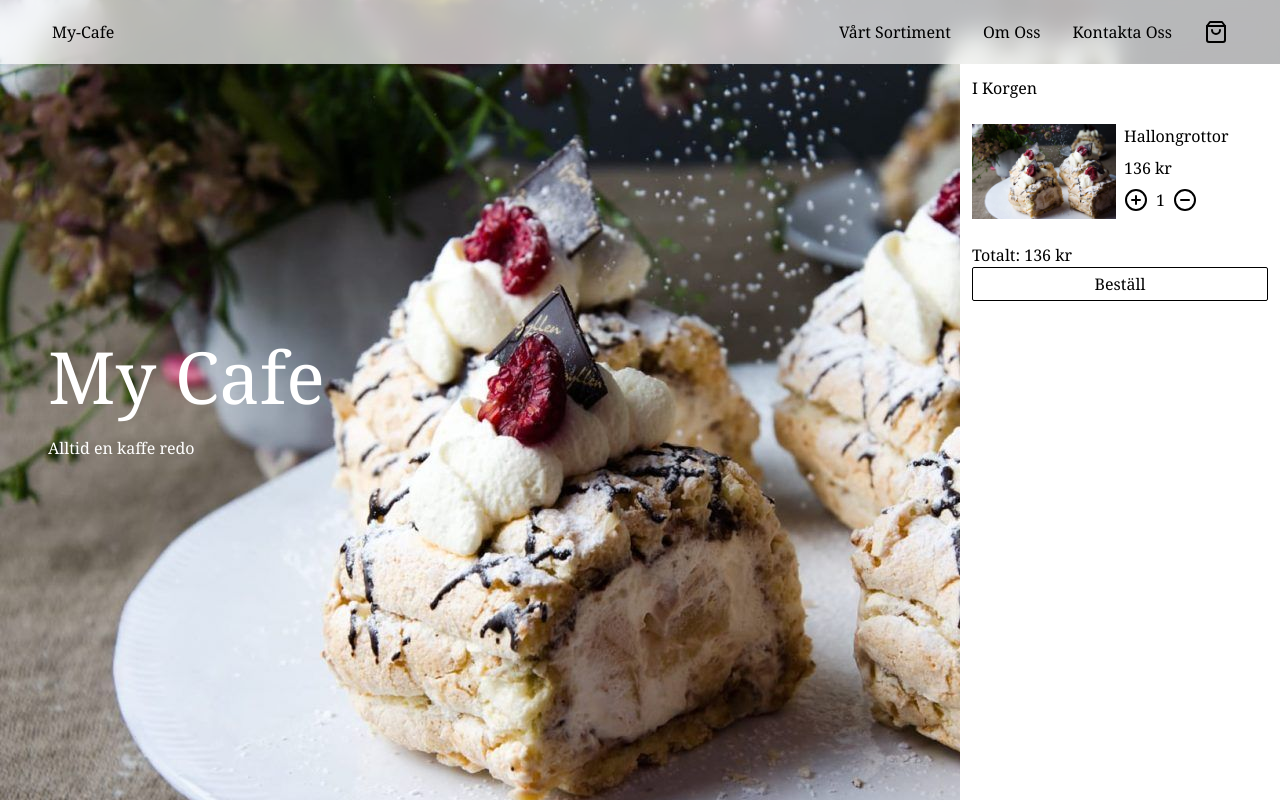
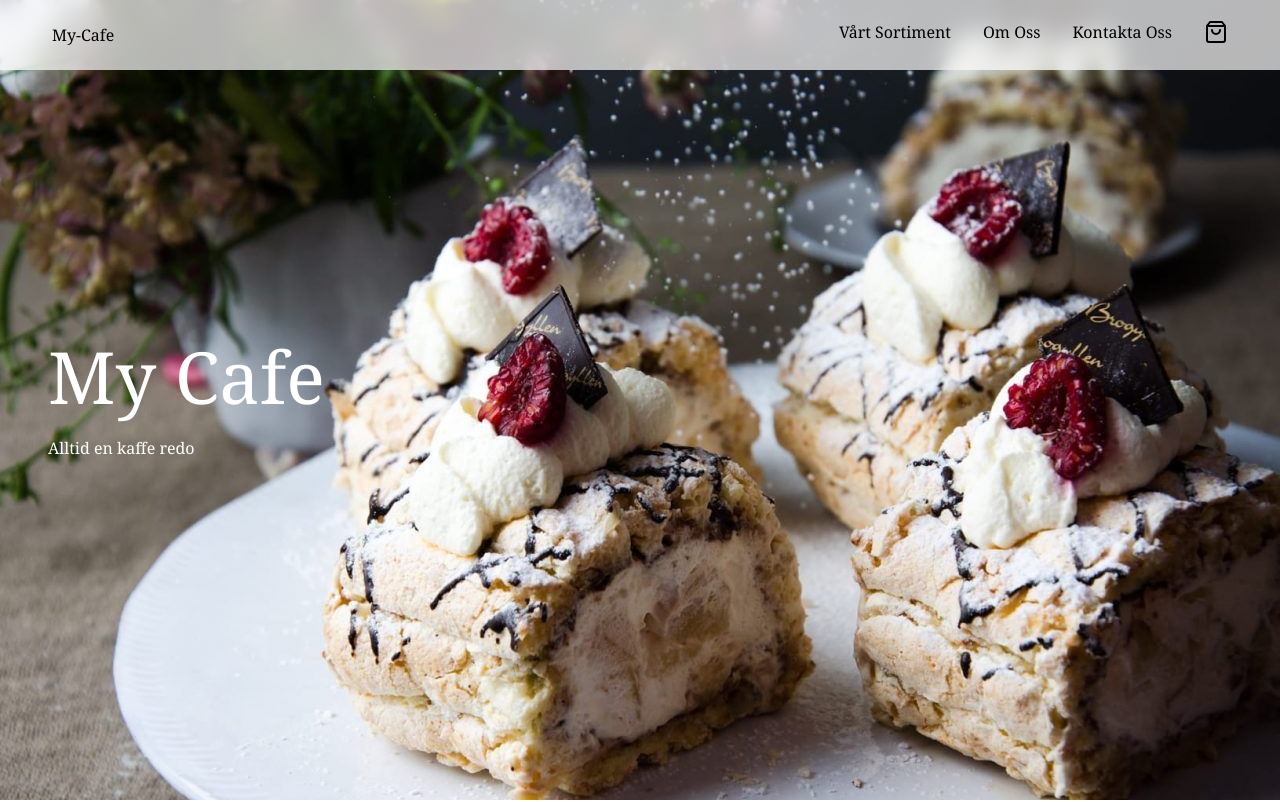
Before and after one commit to TaraSkoglund/my-cafe, a Next.js app: page / in a window 1280 px wide. Shown: the top 802 px of the page. Built offline with nearby package versions, Linux system fonts and the light colour scheme.

Commit message:
added state to header to open sidebare (wip)

```diff
--- a/app/page.js
+++ b/app/page.js
@@ -1,14 +1,13 @@
 import About from "@/components/About";
 import Assortment from "@/components/Assortment";
 import Form from "@/components/Form";
-import SideBare from "@/components/SideBare";
 import Image from "next/image";
 
 export default function Home() {
   return (
     <main>
       <div>
-        <section className="relative">
+        <section className="relative z-10">
           <Image
             src="/assets/tårta1-bred.jpeg"
             width={500}
@@ -39,7 +38,6 @@ export default function Home() {
             <h3>031 55 876</h3>
           </div>
         </footer>
-        <SideBare className="relative h-screen w-80" />
       </div>
     </main>
   );
--- a/components/Header.jsx
+++ b/components/Header.jsx
@@ -1,12 +1,14 @@
 "use client";
+import SideBare from "@/components/SideBare";
 import { Bars3Icon } from "@heroicons/react/24/outline";
 import { ShoppingBag } from "lucide-react";
-import Link from "next/link";
 import { useState } from "react";
 export default function Header() {
   const [activeLink, setActiveLink] = useState("");
+  const [isCartOpen, setIsCartOpen] = useState(false);
+
   return (
-    <header className="fixed bg-opacity-70 backdrop-blur-md z-10 w-screen bg-white top-0 left-0">
+    <header className="fixed bg-opacity-70 backdrop-blur-md z-20 w-screen bg-white top-0 left-0">
       <div className="flex justify-between items-center mx-12 my-4 font-serif">
         <button
           className={`hover:shadow-2xl hover:border-b-2 border-current p-1 ${
@@ -49,9 +51,10 @@ export default function Header() {
                 activeLink === "cart" ? "border-b-2" : ""
               }`}
             >
-              <Link href={"/cartoverview"}>
+              <button onClick={() => setIsCartOpen(!isCartOpen)}>
                 <ShoppingBag />
-              </Link>
+              </button>
+              <SideBare isCartOpen={isCartOpen} />
             </li>
           </ul>
         </nav>
--- a/components/SideBare.jsx
+++ b/components/SideBare.jsx
@@ -2,13 +2,17 @@
 import { MinusCircle, PlusCircle } from "lucide-react";
 import Image from "next/image";
 import { useState } from "react";
-export default function SideBare() {
+export default function SideBare({ isCartOpen }) {
   const [activeLink, setActiveLink] = useState("");
   return (
-    <section className="absolute inset-y-0 right-0 w-80 bg-white mt-16 font-serif flex flex-col">
+    <section
+      className={`fixed mt-20 inset-y-0 right-0 bg-opacity-70 backdrop-blur-md w-80 h-screen bg-white-500 font-serif flex flex-col z-50 ${
+        isCartOpen ? "block" : "hidden"
+      }`}
+    >
       <h1 className="m-3 gap-3">I Korgen</h1>
       <div className="flex justify-start gap-2 m-3">
-        <div className="w-36 ">
+        <div className="w-32 object-cover ">
           <Image
             src="/assets/tårta1-bred.jpeg"
             width={500}
```
